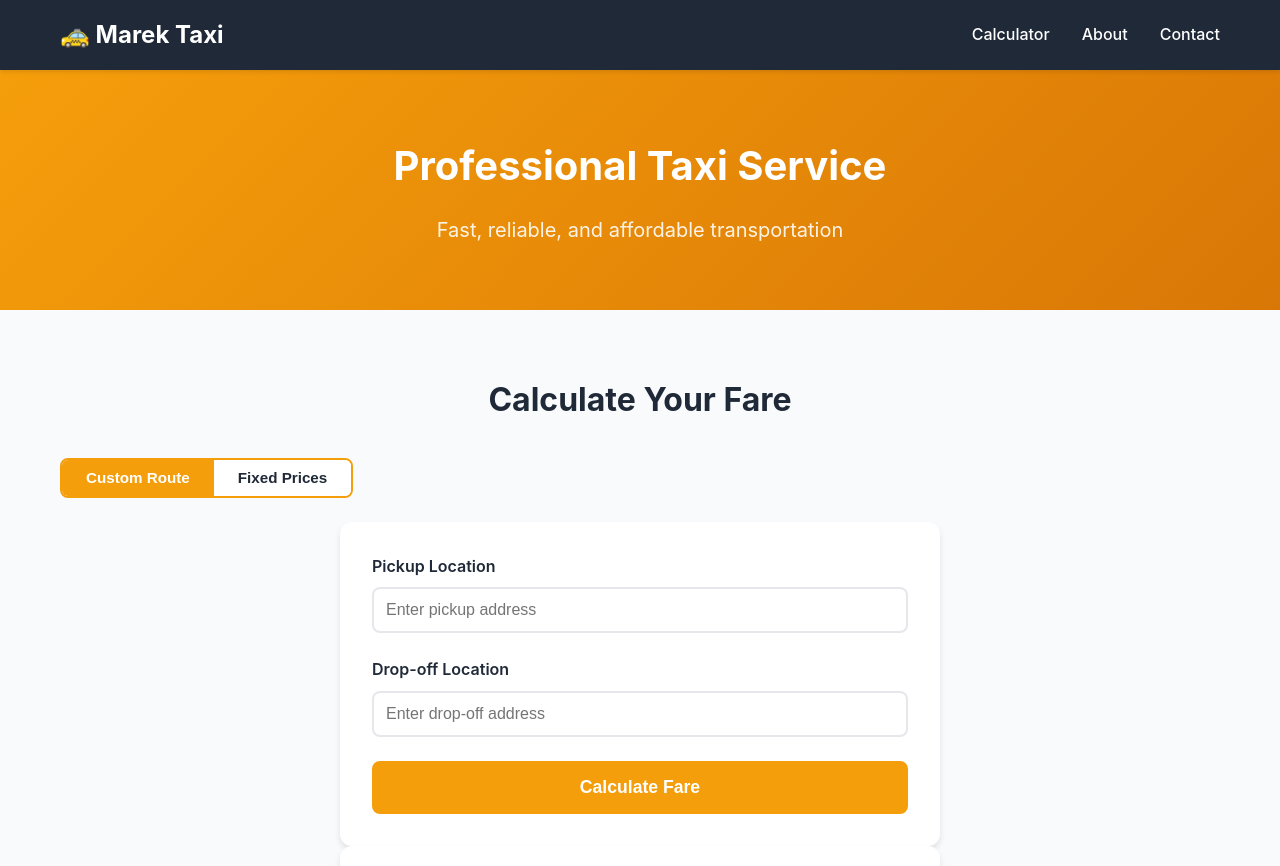
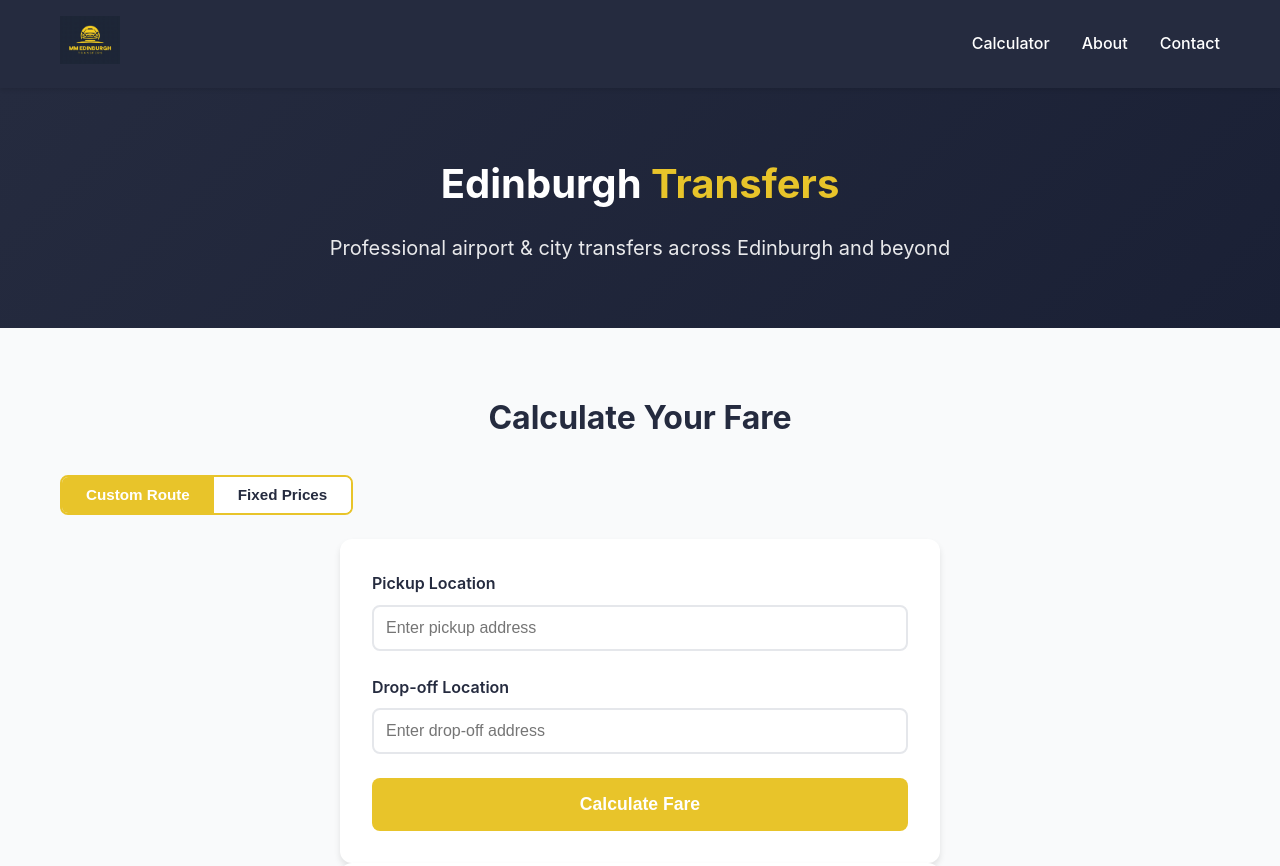
Before and after one commit to harrytanamit/marek-taxi, a plain HTML site: page index.html in a window 1280 px wide. Shown: the top 866 px of the page. Drawn offline with nearby package versions, Linux system fonts and the light colour scheme.

Commit message:
update: brand colors, company name, logo
- Colors updated to match MM Edinburgh Transfers logo:
  primary #e8c42a (warm gold), secondary #252b3f (dark navy)
- Company name updated throughout (was placeholder "Marek Taxi")
- Logo added to header
- Hero section updated to dark navy gradient with gold accent

Co-Authored-By: Claude Sonnet 4.6 <noreply@anthropic.com>

```diff
--- a/index.html
+++ b/index.html
@@ -3,14 +3,16 @@
 <head>
   <meta charset="UTF-8">
   <meta name="viewport" content="width=device-width, initial-scale=1.0">
-  <title>Marek Taxi - Reliable Transportation Service</title>
+  <title>MM Edinburgh Transfers - Professional Transfer Service</title>
   <link rel="stylesheet" href="styles.css">
   <link rel="stylesheet" href="https://unpkg.com/leaflet@1.9.4/dist/leaflet.css" />
 </head>
 <body>
   <header>
     <div class="container">
-      <div class="logo"><h1>🚕 Marek Taxi</h1></div>
+      <div class="logo">
+        <img src="logo.png" alt="MM Edinburgh Transfers" class="logo-img">
+      </div>
       <nav>
         <a href="#calculator">Calculator</a>
         <a href="#about">About</a>
@@ -21,8 +23,8 @@
 
   <section class="hero">
     <div class="container">
-      <h2>Professional Taxi Service</h2>
-      <p>Fast, reliable, and affordable transportation</p>
+      <h2>Edinburgh <span style="color: var(--primary-color)">Transfers</span></h2>
+      <p>Professional airport & city transfers across Edinburgh and beyond</p>
     </div>
   </section>
 
@@ -130,7 +132,7 @@
     <div class="container">
       <h2>About Us</h2>
       <div class="about-content">
-        <p>Welcome to Marek Taxi! I provide professional, reliable taxi services with years of driving experience. Whether you need a ride to the airport, a business meeting, or just around town, I'm here to help.</p>
+        <p>Welcome to MM Edinburgh Transfers. I provide professional, reliable transfer services across Edinburgh and Scotland. Whether you need an airport transfer, a business trip, or a long-distance journey — I'm here to help.</p>
         <div class="features">
           <div class="feature">
             <h3>🕐 Available 24/7</h3>
@@ -171,7 +173,7 @@
 
   <footer>
     <div class="container">
-      <p>&copy; 2026 Marek Taxi. All rights reserved.</p>
+      <p>&copy; 2026 MM Edinburgh Transfers. All rights reserved.</p>
     </div>
   </footer>
 
--- a/js/config.js
+++ b/js/config.js
@@ -30,5 +30,5 @@ const CONFIG = {
   // Contact details
   phone: '+44 7700 000000',
   email: 'marek@example.com',
-  companyName: 'Marek Taxi',
+  companyName: 'MM Edinburgh Transfers',
 };
--- a/styles.css
+++ b/styles.css
@@ -5,8 +5,9 @@
 }
 
 :root {
-    --primary-color: #f59e0b;
-    --secondary-color: #1f2937;
+    --primary-color: #e8c42a;
+    --primary-dark: #c9a820;
+    --secondary-color: #252b3f;
     --text-color: #374151;
     --light-bg: #f9fafb;
     --border-color: #e5e7eb;
@@ -47,6 +48,11 @@ header .container {
     font-weight: 700;
 }
 
+.logo-img {
+    height: 48px;
+    width: auto;
+}
+
 nav {
     display: flex;
     gap: 2rem;
@@ -64,10 +70,14 @@ nav a:hover {
 }
 
 .hero {
-    background: linear-gradient(135deg, var(--primary-color) 0%, #d97706 100%);
+    background: linear-gradient(135deg, var(--secondary-color) 0%, #1a2035 100%);
     color: white;
     padding: 4rem 0;
     text-align: center;
+}
+
+.hero h2 span {
+    color: var(--primary-color);
 }
 
 .hero h2 {
@@ -184,7 +194,7 @@ nav a:hover {
 }
 
 .btn-primary:hover {
-    background: #d97706;
+    background: var(--primary-dark);
 }
 
 .btn-primary:disabled {
```
Also changed, not shown: logo.png (added).
